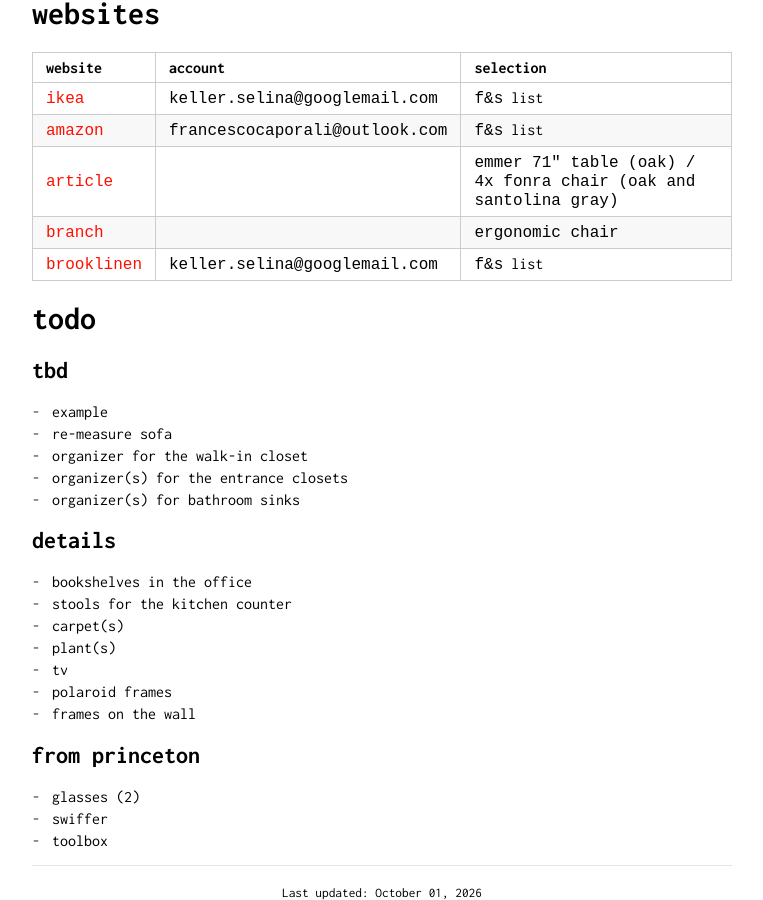
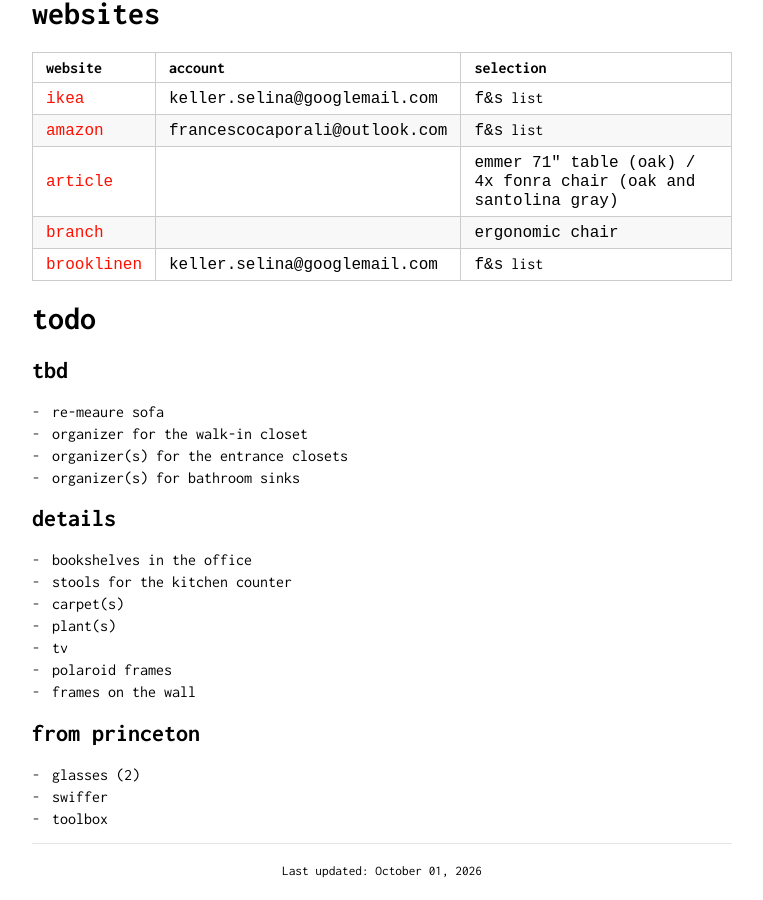
Before and after one commit to caporali/caporali.github.io, a Jekyll site: the page built from files/apt/markdown/furniture.md, in a window 1280 px wide and 900 px high, scrolled down 3290 px. Shown: the whole window, without its empty margins (258-1021 px from the left). Built offline with Jekyll 4.4.1, drawn with Linux system fonts in a browser that asks for light colours; our own code applies the rules of GitHub Pages for plain Markdown files; after the commit the page ends 4168 px from its top, so only the background shows below that.

Commit message:
update apartment furniture.md

```diff
--- a/files/apt/markdown/furniture.md
+++ b/files/apt/markdown/furniture.md
@@ -79,8 +79,7 @@
 # todo
 
 ## tbd
-- example
-- re-measure sofa
+- re-meaure sofa
 - organizer for the walk-in closet
 - organizer(s) for the entrance closets
 - organizer(s) for bathroom sinks
```
